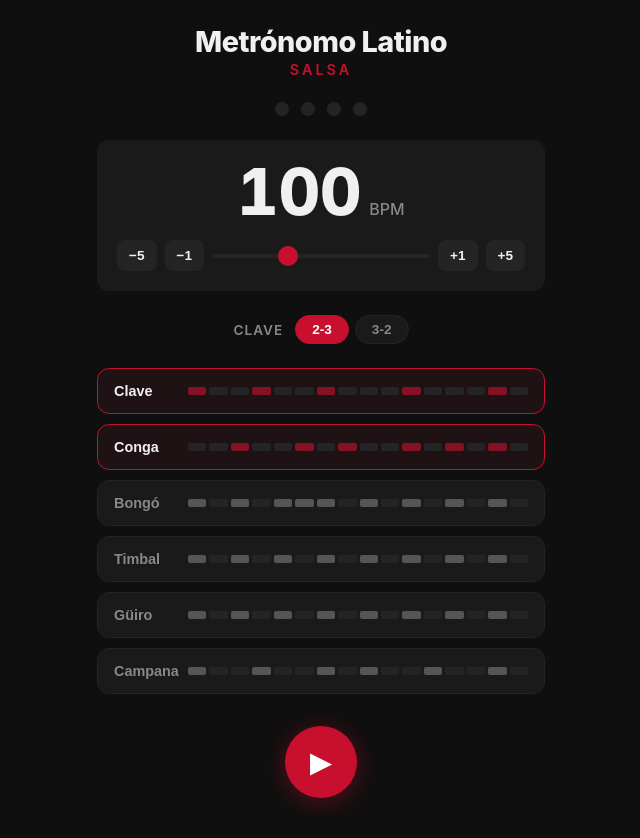
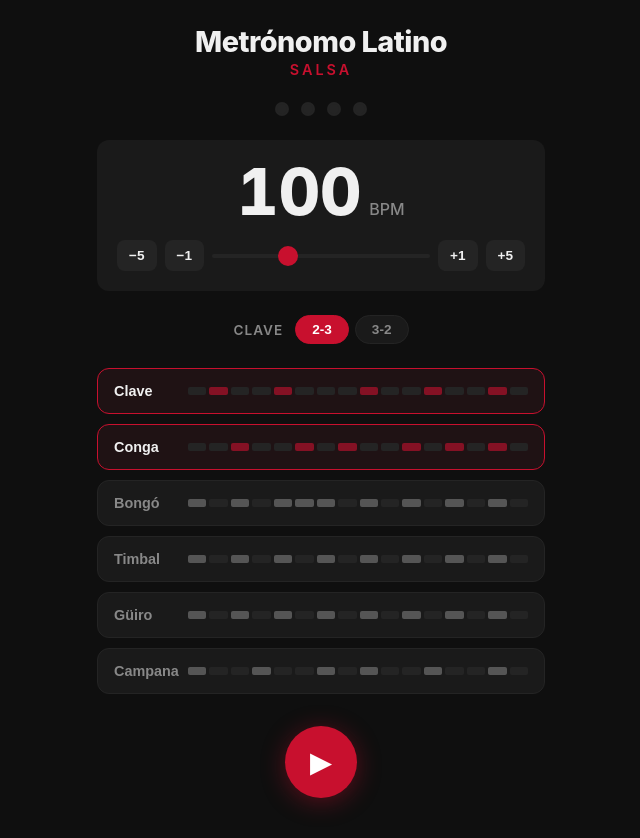
Before and after one commit to maurodibert/metronomo-latino, a React (Vite) app: page / in a window 1280 px wide. Shown: the whole page, without its empty margins (319-959 px from the left). Built offline with nearby package versions, Linux system fonts and the light colour scheme.

Commit message:
fix: corregir patrones de clave son 2-3 y 3-2
- 3-2: [0, 3, 6, 9, 12] → t1, t2+, t4 | t1+, t3
- 2-3: [1, 4, 8, 11, 14] → t1+, t3 | t1, t2+, t4
Los labels estaban invertidos y las posiciones incorrectas.

```diff
--- a/src/engine/patterns.ts
+++ b/src/engine/patterns.ts
@@ -20,14 +20,24 @@ export interface PercussionPattern {
   synthType: 'click' | 'conga' | 'bongo' | 'rimshot' | 'scrape' | 'bell';
 }
 
-// Clave 2-3: pasos 0, 3, 6, 10, 14
-// Clave 3-2: pasos 0, 4, 8, 11, 14 (espejada)
+// Son Clave — 5 golpes sobre 2 compases en corcheas (16 pasos)
+// Cada paso = 1 corchea: 0=t1, 1=t1+, 2=t2, 3=t2+, 4=t3, 5=t3+, 6=t4, 7=t4+ (x2 compases)
+//
+// 3-2: 3 golpes en compás 1, 2 golpes en compás 2
+//   Compás 1: t1(0), t2+(3), t4(6)
+//   Compás 2: t1+(9), t3(12)
+//   Pasos: [0, 3, 6, 9, 12]
+//
+// 2-3: 2 golpes en compás 1, 3 golpes en compás 2 (= 3-2 empezando en compás 2)
+//   Compás 1: t1+(1), t3(4)
+//   Compás 2: t1(8), t2+(11), t4(14)
+//   Pasos: [1, 4, 8, 11, 14]
 export function getClavePattern(type: ClaveType): boolean[] {
   const steps = Array(16).fill(false);
-  if (type === '2-3') {
-    [0, 3, 6, 10, 14].forEach(i => (steps[i] = true));
+  if (type === '3-2') {
+    [0, 3, 6, 9, 12].forEach(i => (steps[i] = true));
   } else {
-    [0, 4, 8, 11, 14].forEach(i => (steps[i] = true));
+    [1, 4, 8, 11, 14].forEach(i => (steps[i] = true));
   }
   return steps;
 }
```
